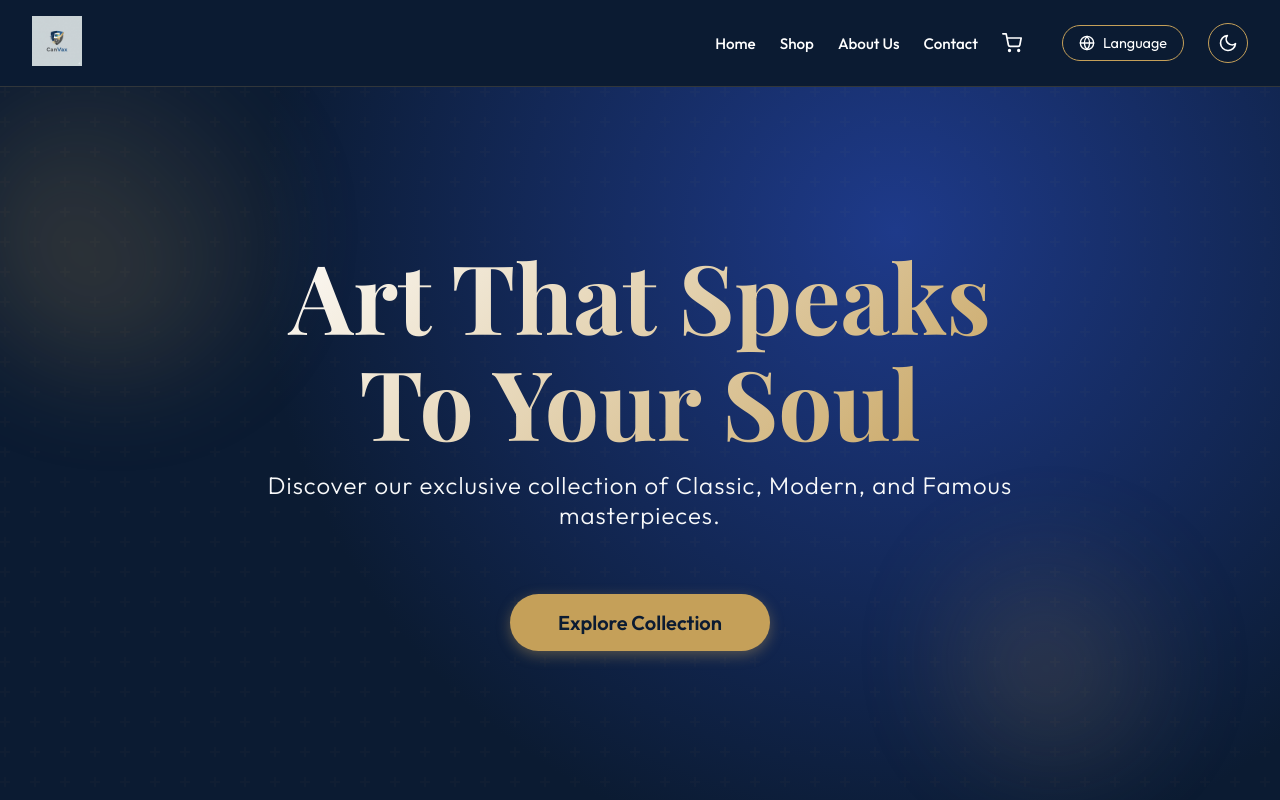
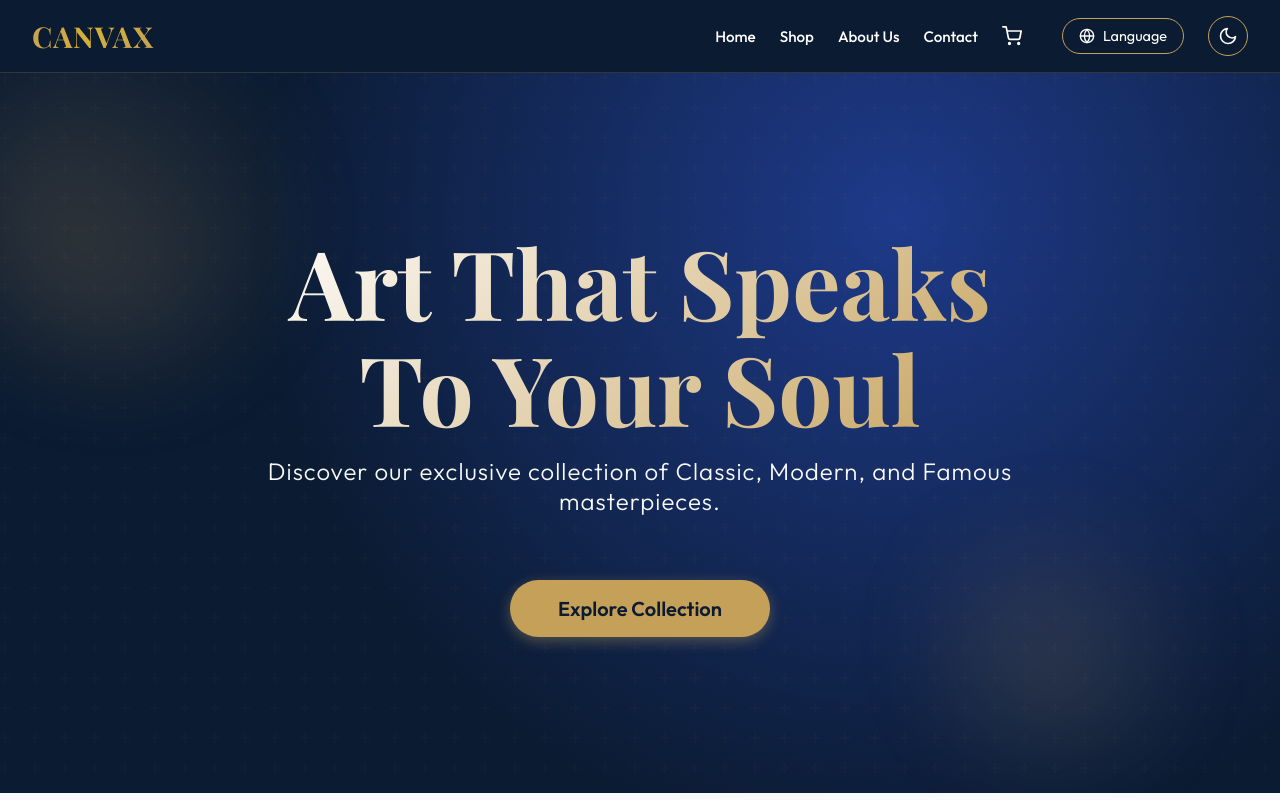
Before and after one commit to mahmoudreda2020outlooc-droid/Canvax, a Next.js app: page / in a window 1280 px wide. Shown: the top 800 px of the page. Built offline with nearby package versions, Linux system fonts and the light colour scheme; a web font is replaced by a local one.

Commit message:
Replace image logo with premium text logo

```diff
--- a/src/components/Navbar/Navbar.module.css
+++ b/src/components/Navbar/Navbar.module.css
@@ -18,28 +18,33 @@
     align-items: center;
 }
 
-.logoImage {
-    height: 50px;
-    width: auto;
-    object-fit: contain;
-    transition: transform 0.3s cubic-bezier(0.175, 0.885, 0.32, 1.275);
-}
-
-.logoImage.zoomed {
-    transform: scale(1.5) !important;
+.logoText {
+    font-family: var(--font-playfair);
+    font-size: 1.8rem;
+    font-weight: 700;
+    color: var(--color-secondary);
+    letter-spacing: 1px;
+    text-transform: uppercase;
+    background: linear-gradient(135deg, var(--color-secondary) 0%, #D4AF37 50%, var(--color-secondary) 100%);
+    -webkit-background-clip: text;
+    background-clip: text;
+    -webkit-text-fill-color: transparent;
+    transition: all 0.3s ease;
+    display: inline-block;
 }
 
 .logoContainer a {
+    text-decoration: none;
     display: block;
 }
 
-.logoContainer a:hover .logoImage {
-    transform: scale(1.1);
+.logoContainer a:hover .logoText {
+    transform: scale(1.05);
+    filter: brightness(1.2);
 }
 
-.logoContainer a:active .logoImage {
-    transform: scale(1.15);
-    /* Even bigger on click per request */
+.logoContainer a:active .logoText {
+    transform: scale(1.08);
 }
 
 .navLinks {
--- a/src/components/Navbar/Navbar.tsx
+++ b/src/components/Navbar/Navbar.tsx
@@ -2,7 +2,7 @@
 
 import { useState } from 'react';
 import Link from 'next/link';
-import Image from 'next/image';
+// Removed Image import as it's no longer used for the logo
 import { motion, AnimatePresence } from 'framer-motion';
 import { useCart } from '@/context/CartContext';
 import { useLanguage } from '@/context/LanguageContext';
@@ -25,27 +25,12 @@ export default function Navbar() {
         setIsOpen(!isOpen);
     };
 
-
-    const [isLogoZoomed, setIsLogoZoomed] = useState(false);
-
-    const handleLogoClick = (e: React.MouseEvent) => {
-        e.preventDefault();
-        setIsLogoZoomed(true);
-    };
-
     return (
         <>
             <nav className={`${styles.navbar} ${isOpen ? styles.menuOpen : ''}`}>
                 <div className={styles.logoContainer}>
-                    <Link href="/" onClick={handleLogoClick}>
-                        <Image
-                            src="/logo.png"
-                            alt="CanVax Logo"
-                            width={150}
-                            height={50}
-                            className={styles.logoImage}
-                            priority
-                        />
+                    <Link href="/">
+                        <span className={styles.logoText}>CanVax</span>
                     </Link>
                 </div>
 
@@ -290,38 +275,6 @@ export default function Navbar() {
                     </li>
                 </ul>
             </nav>
-
-            {/* Logo Modal Overlay */}
-            {isLogoZoomed && (
-                <div
-                    onClick={() => setIsLogoZoomed(false)}
-                    style={{
-                        position: 'fixed',
-                        top: 0,
-                        left: 0,
-                        right: 0,
-                        bottom: 0,
-                        backgroundColor: 'rgba(0,0,0,0.85)',
-                        backdropFilter: 'blur(5px)',
-                        zIndex: 1000,
-                        display: 'flex',
-                        alignItems: 'center',
-                        justifyContent: 'center',
-                        cursor: 'zoom-out',
-                        animation: 'fadeIn 0.3s ease'
-                    }}
-                >
-                    <div style={{ position: 'relative', width: '80vw', height: '80vh' }}>
-                        <Image
-                            src="/logo.png"
-                            alt="CanVax Logo Large"
-                            fill
-                            style={{ objectFit: 'contain' }}
-                            priority
-                        />
-                    </div>
-                </div>
-            )}
         </>
     );
 }
```
